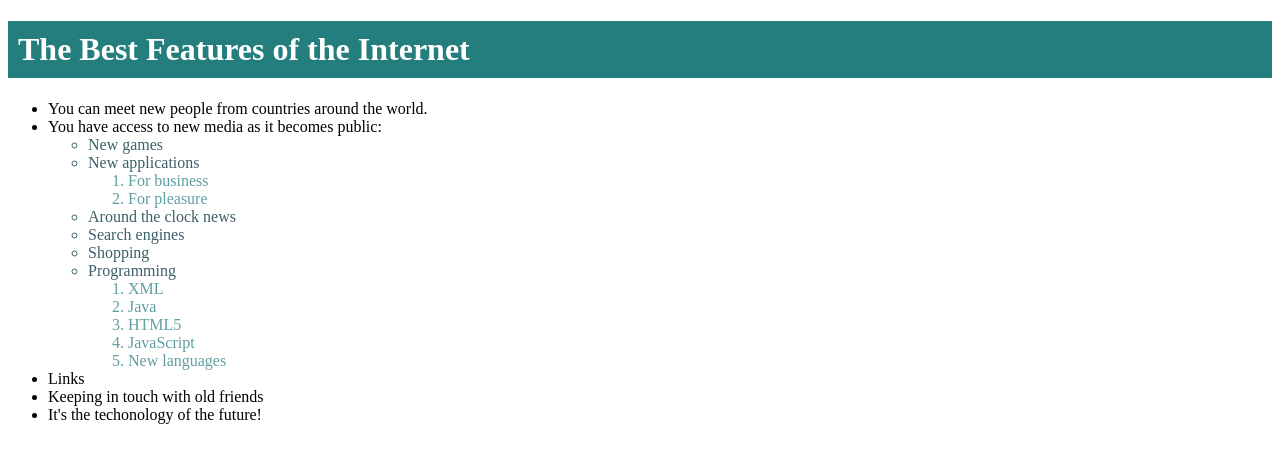
After one commit to SHaom7/WebTechnologiesCourse, a Django app: page /books/html5/listing/ in a window 1280 px wide. The commit adds this page. Shown: the top 463 px of the page. Run offline with Django 5.2, Linux system fonts and the light colour scheme.

Commit message:
lab 5 (task 3)

```diff
--- a/django/libraryproject/apps/bookmodule/urls.py
+++ b/django/libraryproject/apps/bookmodule/urls.py
@@ -9,5 +9,6 @@ urlpatterns = [
     path('aboutus/', views.aboutus, name="books.aboutus"),
     path('html5/links/', views.links, name="books.links"),
     path('html5/text/formatting/', views.text, name="books.text"),
+    path('html5/listing/', views.listing, name="books.listing"),
 
 ]
--- a/django/libraryproject/apps/bookmodule/views.py
+++ b/django/libraryproject/apps/bookmodule/views.py
@@ -20,3 +20,6 @@ def links(request):
 
 def text(request):
     return render(request, 'bookmodule/text.html')
+
+def listing(request):
+    return render(request, 'bookmodule/listing.html')
--- a/django/libraryproject/apps/static/main.css
+++ b/django/libraryproject/apps/static/main.css
@@ -44,3 +44,17 @@ h1 {
     color: green;
     padding: 10px;
 }
+
+#h1-1 {
+    padding: 10px;
+    color: white;
+    background-color: rgb(36, 126, 126);
+}
+
+ol{
+    color: cadetblue;
+}
+
+.lili{
+    color: rgb(60, 96, 104);
+}
--- /dev/null
+++ b/django/libraryproject/apps/templates/bookmodule/listing.html
@@ -0,0 +1,38 @@
+{% load static %}
+<!DOCTYPE html>
+<html>
+<head>
+  <title></title>
+  <meta charset="UTF-8">
+  <link rel="stylesheet" href="{% static 'main.css' %}">
+</head>
+<body>
+    <h1 id="h1-1">The Best Features of the Internet</h1>
+    <ul>
+        <li>You can meet new people from countries around the world.</li>
+        <li>You have access to new media as it becomes public:</li>
+            <ul class='lili'>
+                <li>New games</li>
+                <li>New applications</li>
+                    <ol>
+                        <li>For business</li>
+                        <li>For pleasure</li>
+                    </ol>
+                <li>Around the clock news</li>
+                <li>Search engines</li>
+                <li>Shopping</li>
+                <li>Programming</li>
+                    <ol>
+                        <li>XML</li>
+                        <li>Java</li>
+                        <li>HTML5</li>
+                        <li>JavaScript</li>
+                        <li>New languages</li>
+                    </ol>
+            </ul>
+        <li>Links</li>
+        <li>Keeping in touch with old friends</li>
+        <li>It's the techonology of the future!</li>
+    </ul>
+</body>
+</html>
```
